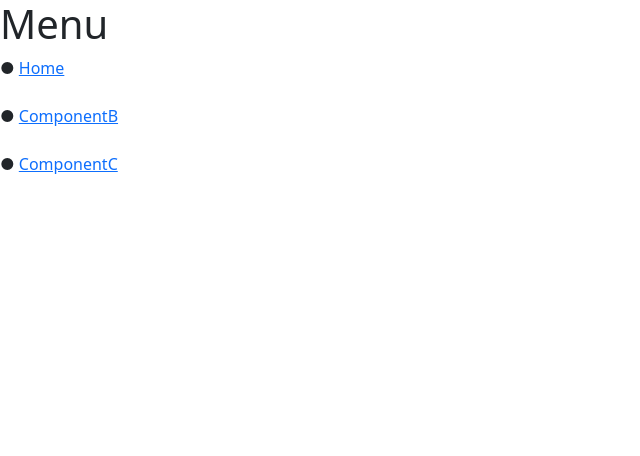
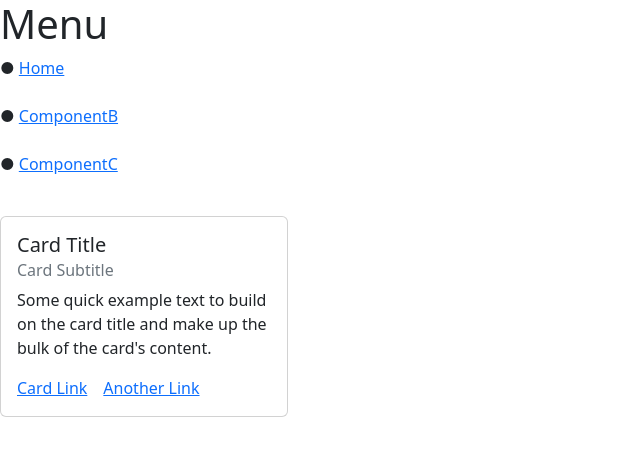
Before and after one commit to sam000urai/react-01, a React (Create React App) app: page / in a window 1280 px wide. Shown: the top 456 px of the page, without its empty margins (0-640 px from the left). Built offline with nearby package versions, Linux system fonts and the light colour scheme.

Commit message:
add : normal2

```diff
--- a/src/ComponentA.js
+++ b/src/ComponentA.js
@@ -1,4 +1,5 @@
 import 'bootstrap/dist/css/bootstrap.min.css';
+import Card from 'react-bootstrap/Card';
 import React from 'react';
 import { Link } from 'react-router-dom';
 const ComponentA = () => {
@@ -23,6 +24,20 @@
 
                 </p>
             </div >
+            <div>
+                <Card style={{ width: '18rem' }}>
+                    <Card.Body>
+                        <Card.Title>Card Title</Card.Title>
+                        <Card.Subtitle className="mb-2 text-muted">Card Subtitle</Card.Subtitle>
+                        <Card.Text>
+                            Some quick example text to build on the card title and make up the
+                            bulk of the card's content.
+                        </Card.Text>
+                        <Card.Link href="#">Card Link</Card.Link>
+                        <Card.Link href="#">Another Link</Card.Link>
+                    </Card.Body>
+                </Card>
+            </div>
         </div >
     );
 };
```
